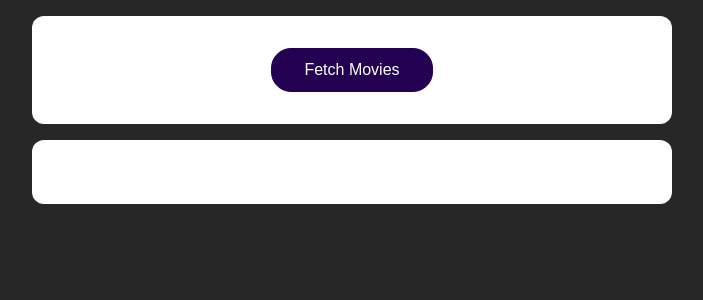
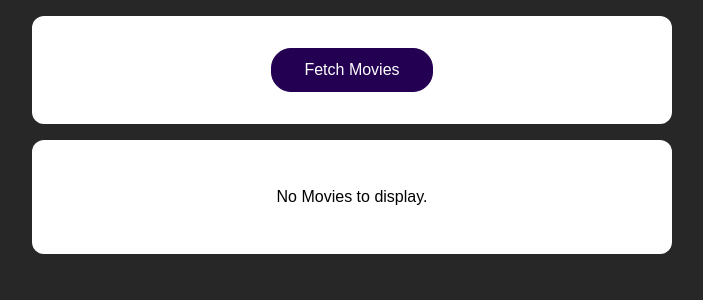
Before and after one commit to jbontk/react-complete-guide, a React (Create React App) app: page / in a window 1280 px wide. Shown: the top 300 px of the page, without its empty margins (288-991 px from the left). Built offline with nearby package versions, Linux system fonts and the light colour scheme.

Commit message:
179: handling loading & data states

```diff
--- a/src/App.js
+++ b/src/App.js
@@ -5,8 +5,10 @@
 
 function App() {
   const [movies, setMovies] = useState([]);
+  const [isLoading, setIsLoading] = useState(false);
 
   const fetchMoviesHandler = async () => {
+    setIsLoading(true);
     const response = await fetch('https://swapi.py4e.com/api/films');
     const data = await response.json();
 
@@ -17,6 +19,7 @@
       openingText: m.opening_crawl,
     }));
     setMovies(transformedMovies);
+    setIsLoading(false);
   };
 
   return (
@@ -25,7 +28,9 @@
         <button onClick={fetchMoviesHandler}>Fetch Movies</button>
       </section>
       <section>
-        <MoviesList movies={movies} />
+        {!isLoading && movies.length > 0 && <MoviesList movies={movies} />}
+        {!isLoading && movies.length === 0 && <p>No Movies to display.</p>}
+        {isLoading && <p>Loading...</p>}
       </section>
     </React.Fragment>
   );
```
